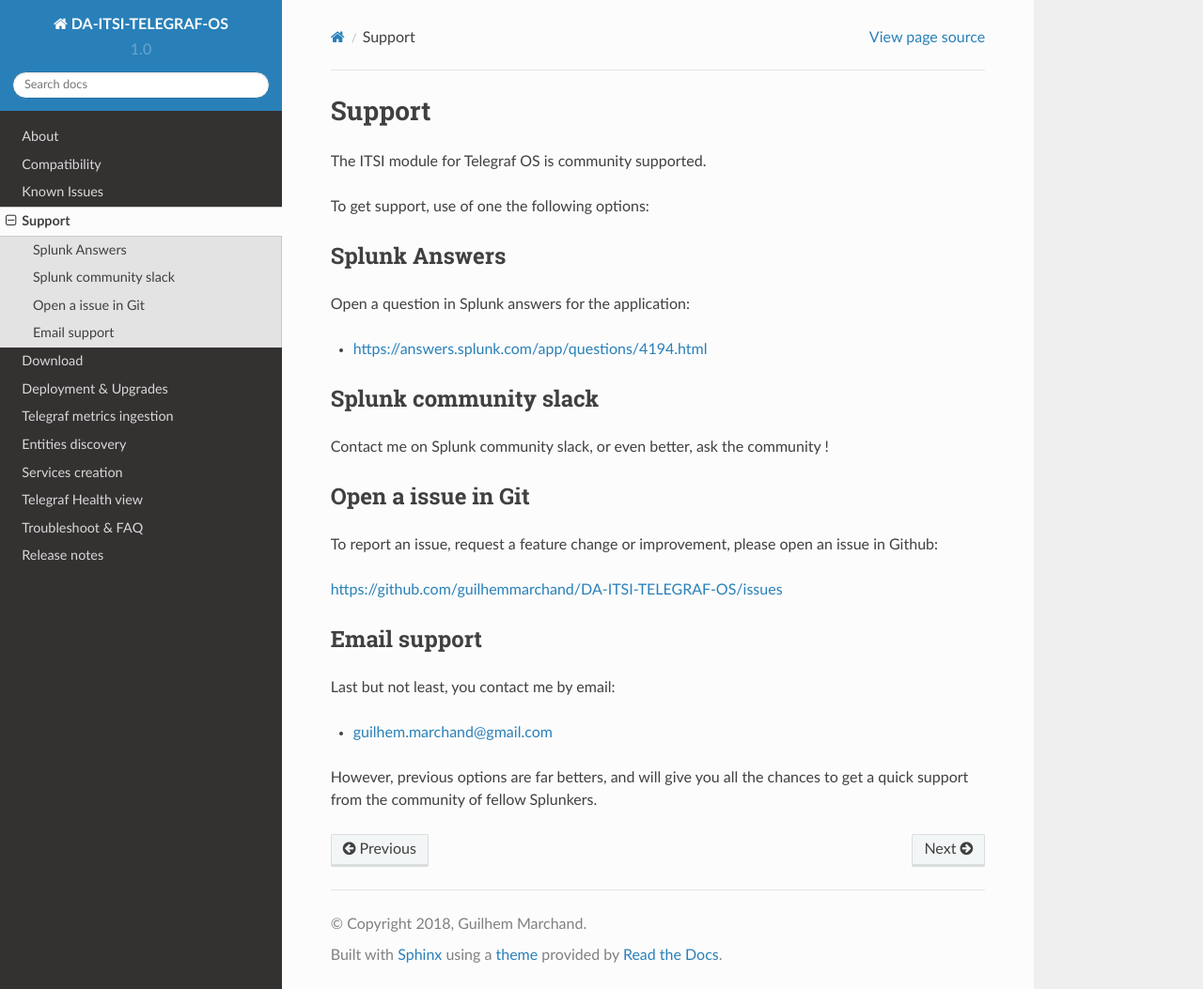
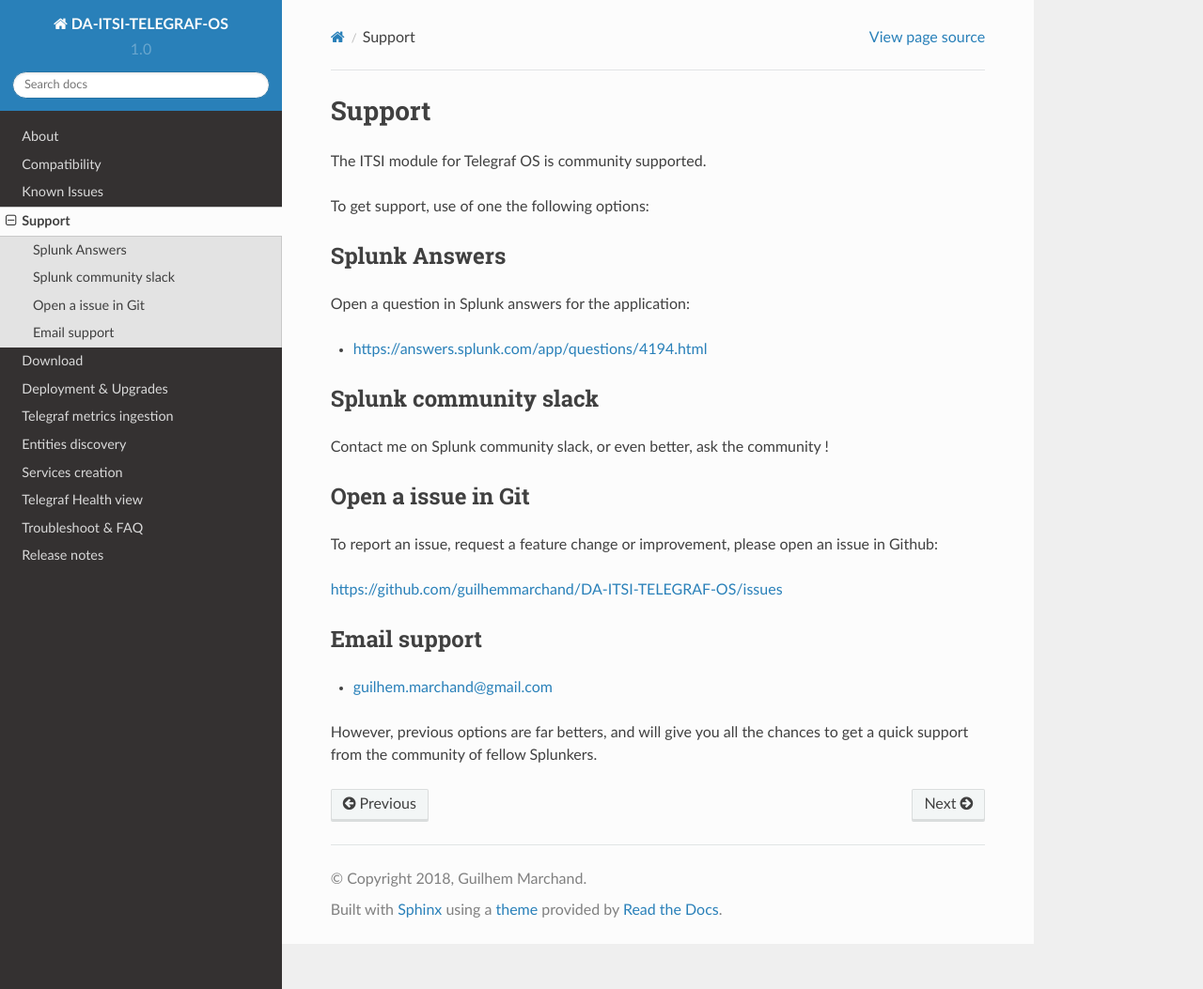
Before and after one commit to guilhemmarchand/DA-ITSI-TELEGRAF-OS, a Sphinx documentation site: the page built from docs/support.rst, in a window 1280 px wide and 1053 px high. Shown: the whole window at 94% size. Built offline with Sphinx 7.4.7 and the Read the Docs theme 2.0.0, drawn with Linux system fonts in a browser that asks for light colours.

Commit message:
docs improvements

```diff
--- a/docs/support.rst
+++ b/docs/support.rst
@@ -27,8 +27,6 @@
 Email support
 =============
 
-Last but not least, you contact me by email:
-
 * guilhem.marchand@gmail.com
 
 However, previous options are far betters, and will give you all the chances to get a quick support from the community of fellow Splunkers.
```
